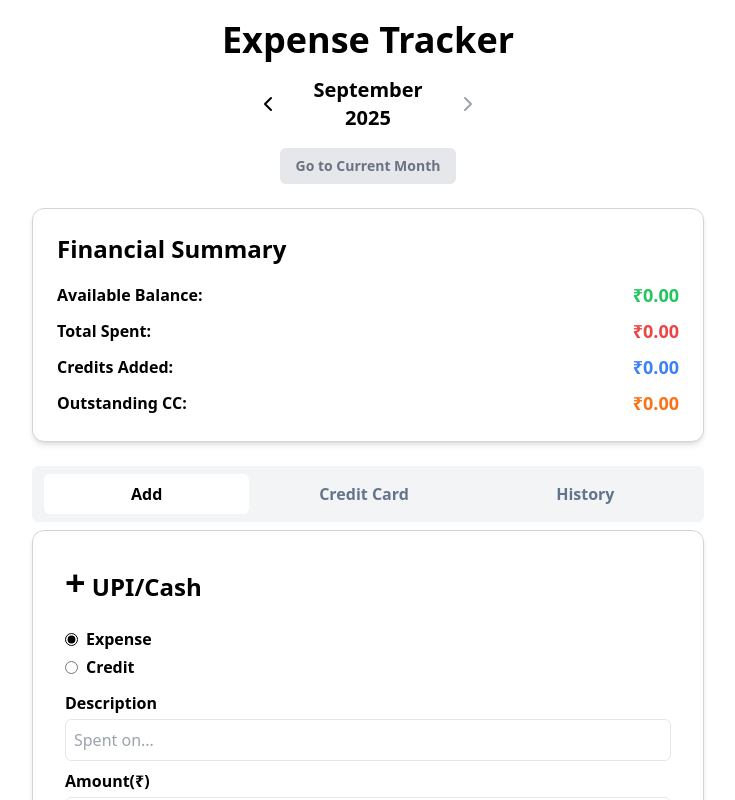
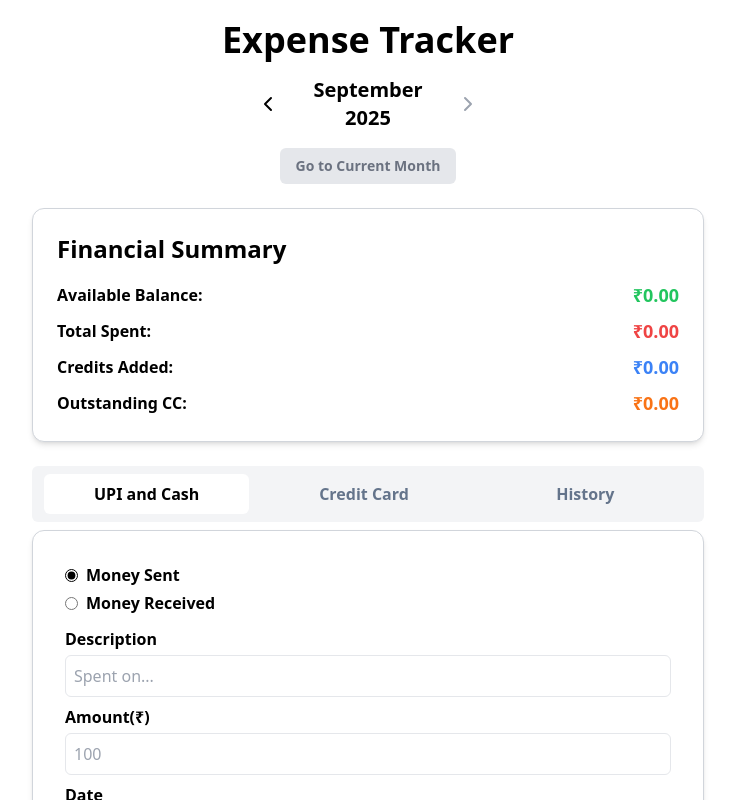
Before and after one commit to KathulaDeepthilatha/ExpenseLog, a React (Vite) app in the folder client/: page / in a window 1280 px wide. Shown: the top 800 px of the page, without its empty margins (272-1007 px from the left). Built offline with nearby package versions, Linux system fonts and the light colour scheme; no server answers.

Commit message:
Modified names of tab and transaction form

```diff
--- a/client/src/App.js
+++ b/client/src/App.js
@@ -129,7 +129,7 @@ const App = () => {
             className={`flex-1 px-4 py-2 mx-1 rounded-md
                 ${activeTab === "add" ? "bg-white text-black" : ""}`}
           >
-            Add
+            UPI and Cash
           </button>
           <button
             onClick={() => setActiveTab("credit")}
--- a/client/src/components/QuickEntry.js
+++ b/client/src/components/QuickEntry.js
@@ -10,9 +10,6 @@ const QuickEntry = ({ onTransactionAdded }) => {
 
   return (
     <div className="flex flex-col p-2">
-      <h1 className="text-2xl mb-6  font-semibold">
-        <span className="text-4xl">+</span> UPI/Cash
-      </h1>
       <label className="flex items-center gap-2 mb-1 font-semibold cursor-pointer">
         <input
           type="radio"
@@ -21,7 +18,7 @@ const QuickEntry = ({ onTransactionAdded }) => {
           onChange={handleTypeChange}
           className="accent-black"
         />
-        Expense
+        Money Sent
       </label>
       <label className="flex items-center gap-2 font-semibold cursor-pointer">
         <input
@@ -31,7 +28,7 @@ const QuickEntry = ({ onTransactionAdded }) => {
           onChange={handleTypeChange}
           className="accent-black"
         />
-        Credit
+        Money Received
       </label>
       {entryType === "expense" && <TransactionForm buttonText="Add Expense" type="expense" paymentMethod="UPI" onTransactionAdded={onTransactionAdded} />}
       {entryType === "credit" && <TransactionForm buttonText="Add Credit" type="credit" paymentMethod="UPI" onTransactionAdded={onTransactionAdded} />}
```
